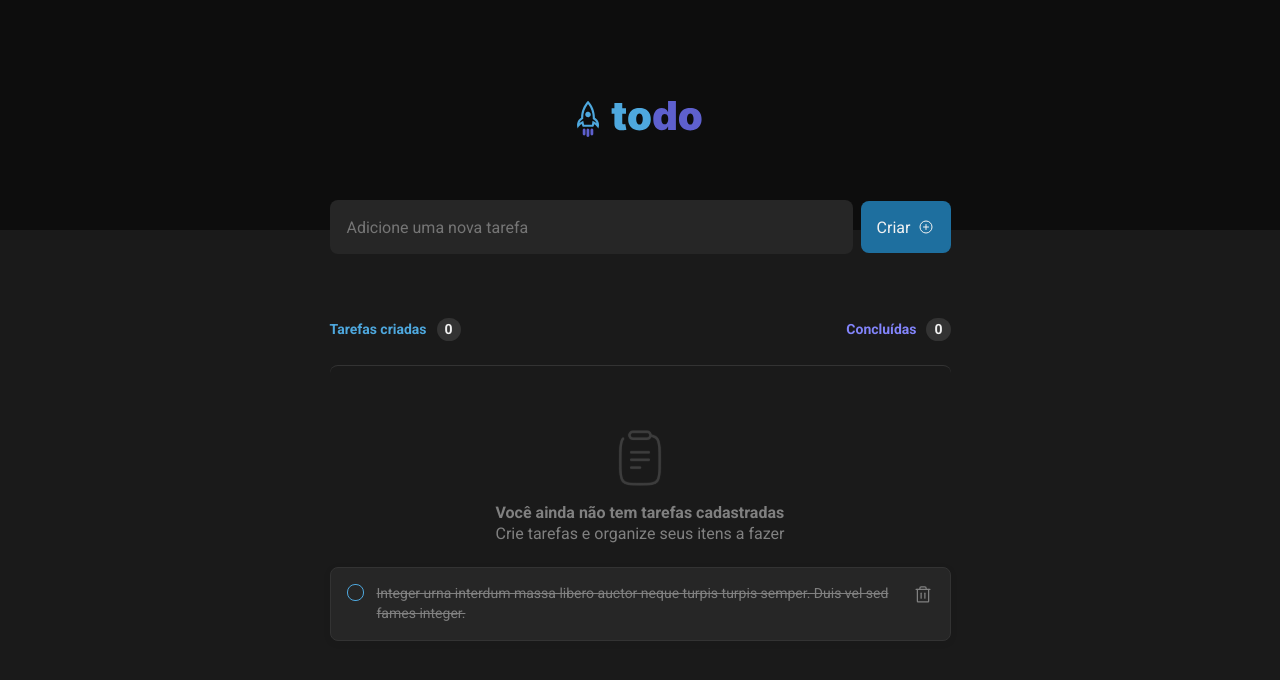
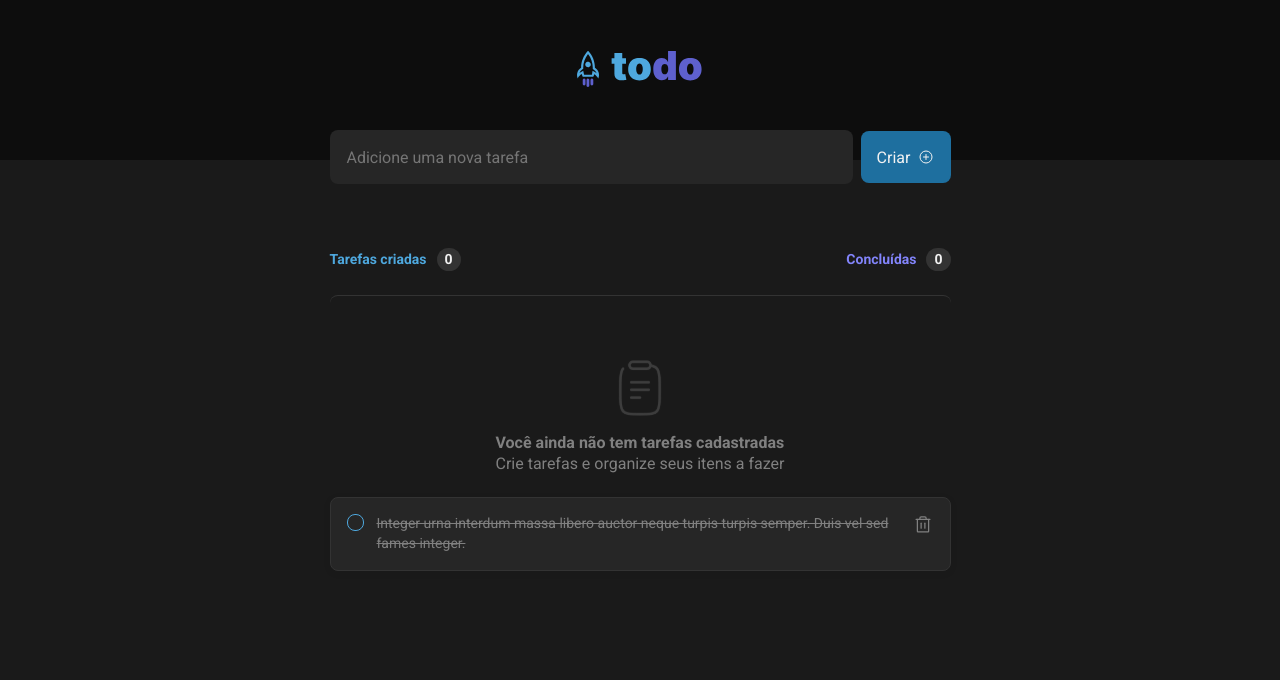
Before and after one commit to carlossroliveira/toDo-List, a React (Vite) app: page / in a window 1280 px wide. Shown: the top 680 px of the page. Built offline with nearby package versions, Linux system fonts and the light colour scheme.

Commit message:
Ajustes de estilos

```diff
--- a/src/components/Header/headerStyles.ts
+++ b/src/components/Header/headerStyles.ts
@@ -10,4 +10,8 @@ export const ContainerSC = styled.div`
   margin-bottom: -1.875rem;
 
   background-color: ${({ theme }) => theme.GRAY_SCALE[700]};
+
+  img {
+    margin-bottom: 1.875rem;
+  }
 `
--- a/src/components/Layout/layoutStyles.ts
+++ b/src/components/Layout/layoutStyles.ts
@@ -3,8 +3,7 @@ import styled from 'styled-components'
 export const ContainerSC = styled.section`
   display: grid;
 
-  grid-template-columns: 1fr;
-  grid-template-rows: 200px calc(100vh - 200px);
+  grid-template: 130px calc(100vh - 130px) / 1fr;
   grid-template-areas:
     'header'
     'main';
--- a/src/components/Table/tableStyles.ts
+++ b/src/components/Table/tableStyles.ts
@@ -81,6 +81,8 @@ export const TableParagraphSC = styled.p<{ isCheck: boolean }>`
   font-size: 14px;
   line-height: 140%;
 
+  flex: 1;
+
   color: ${({ isCheck, theme }) =>
     isCheck ? theme.GRAY_SCALE[300] : theme.GRAY_SCALE[100]};
 
```
